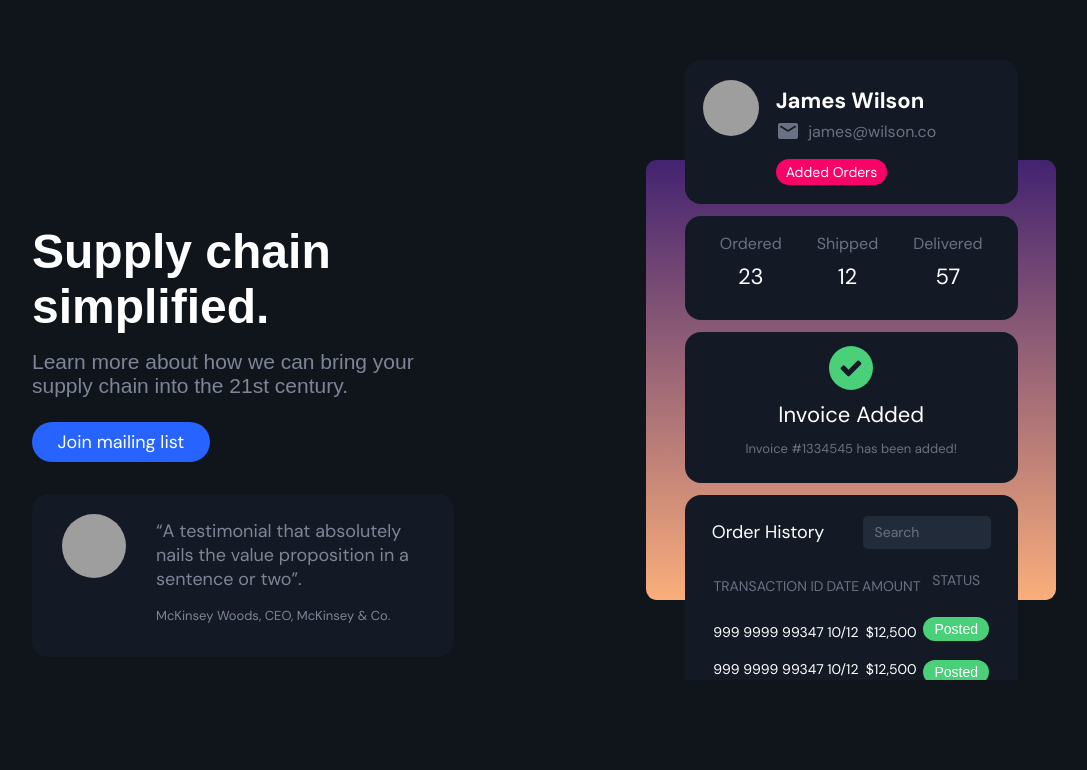
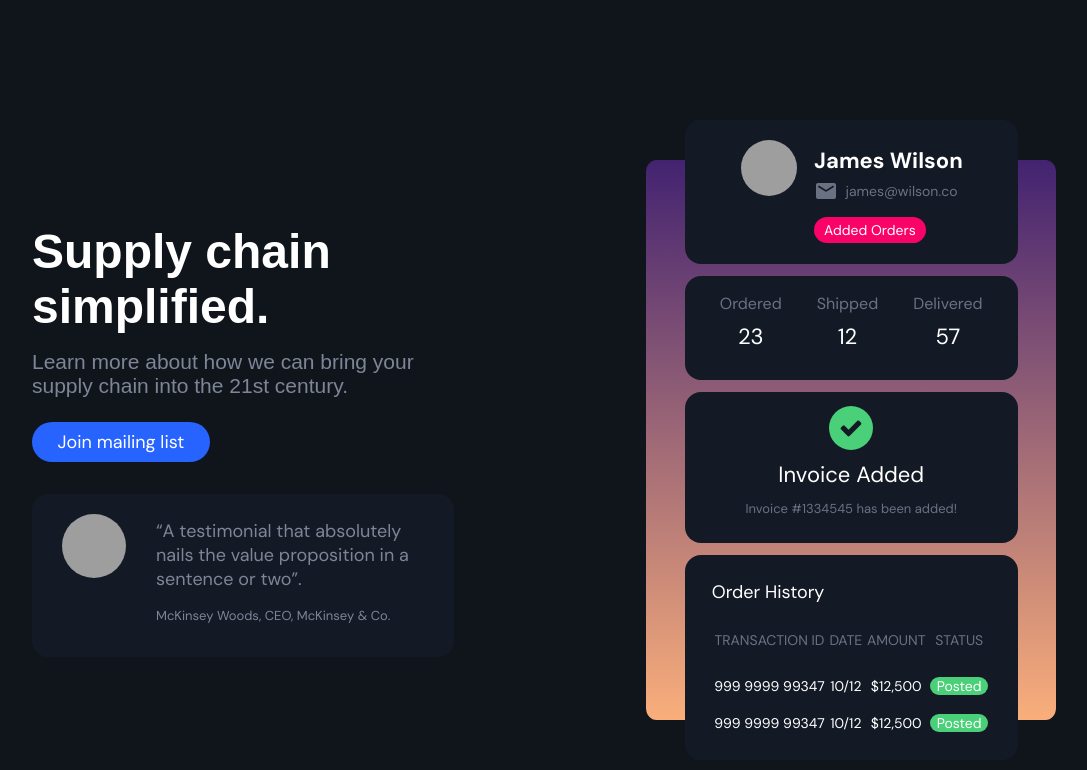
Before and after one commit to rayanwaked/procure-project, a React (Create React App) app: page / in a window 1280 px wide. Shown: the top 770 px of the page, without its empty margins (96-1183 px from the left). Built offline with nearby package versions, Linux system fonts and the light colour scheme; grey boxes are pictures that could not be loaded.

Commit message:
Stopped horizontal scrolling.

```diff
--- a/src/pages/landing/hero/history/history.css
+++ b/src/pages/landing/hero/history/history.css
@@ -87,11 +87,11 @@
 
 .HeroPaymentHistoryStatus {
     font-size: 14px;
+    font-family: 'DM Sans', serif;
     color: white;
     background-color: #49D078;
     width: 58px;
     border-radius: 20px;
-    padding: 4px;
 }
 
 .HeroPaymentHistorySearchBar {
@@ -142,6 +142,9 @@
     }
 
     #NoMobile {
-        visibility: hidden;
+        display: none;
+    }
+    #NoTablet {
+        display: none;
     }
 }
--- a/src/pages/landing/hero/history/history.tsx
+++ b/src/pages/landing/hero/history/history.tsx
@@ -44,7 +44,7 @@ export default function HeroHistory() {
                 </div>
 
 
-                <div style={{display: "flex", flexDirection: "column", alignContent: "flex-start"}}>
+                <div style={{display: "flex", flexDirection: "column"}}>
                     <p className="HeroPaymentHistorySmallText" style={{fontSize: "14px", color: "#6A7183"}}>STATUS</p>
                     <p className="HeroPaymentHistoryStatus">Posted</p>
                     <p className="HeroPaymentHistoryStatus" style={{marginTop: "5px"}}>Posted</p>
--- a/src/pages/landing/hero/profile/profile.css
+++ b/src/pages/landing/hero/profile/profile.css
@@ -127,7 +127,7 @@
     white-space: nowrap;
 }
 
-@media (max-width: 1000px) {
+@media (max-width: 1600px) {
 
     /* Hero */
     .HeroBackdrop {
@@ -155,6 +155,8 @@
 
     .NoMobile {
         visibility: hidden;
+        width: 0;
+        margin-right: -10px;
     }
 
     #HeroProfileFeatures {
--- a/src/styles.css
+++ b/src/styles.css
@@ -7,10 +7,8 @@ html,
 body {
   padding: 0;
   margin: 0;
-  overflow-x: hidden;
 }
 
 body {
   background-color: #1e1e1e;
-  position: relative
 }
```
